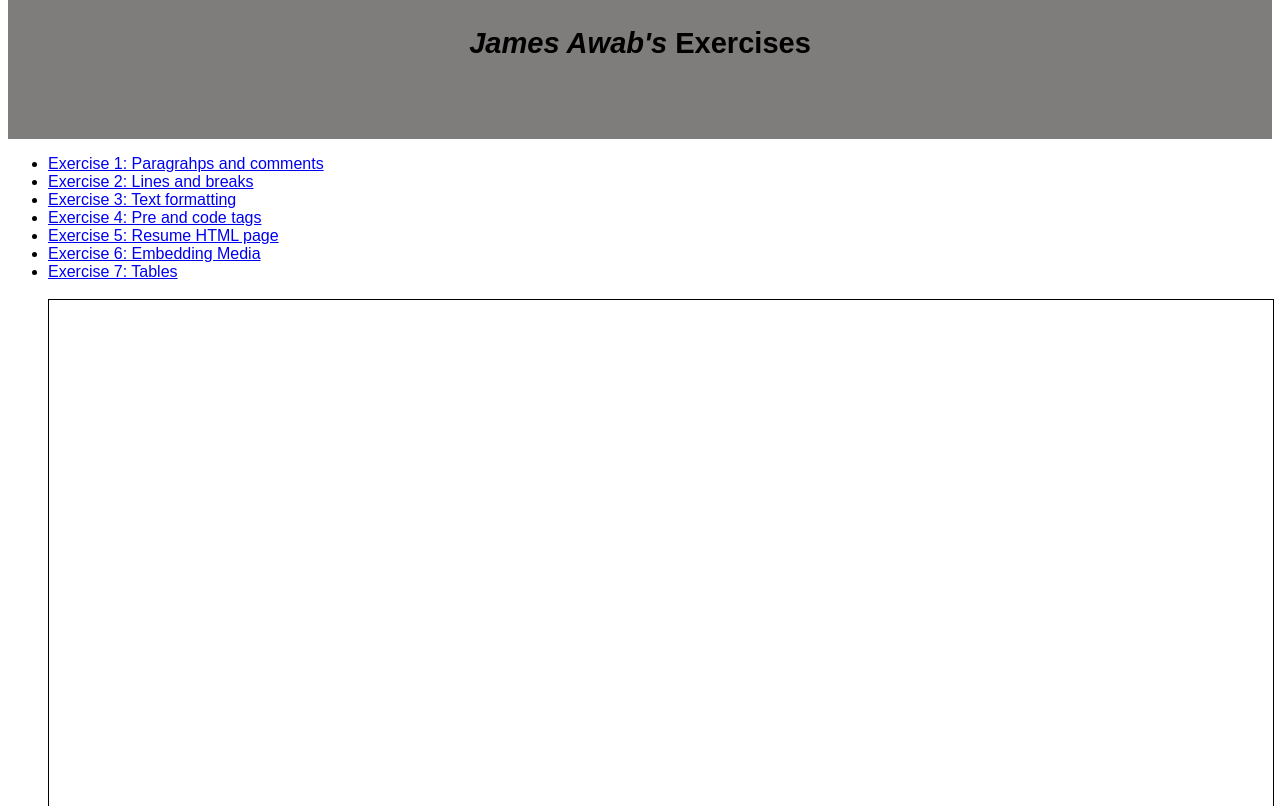
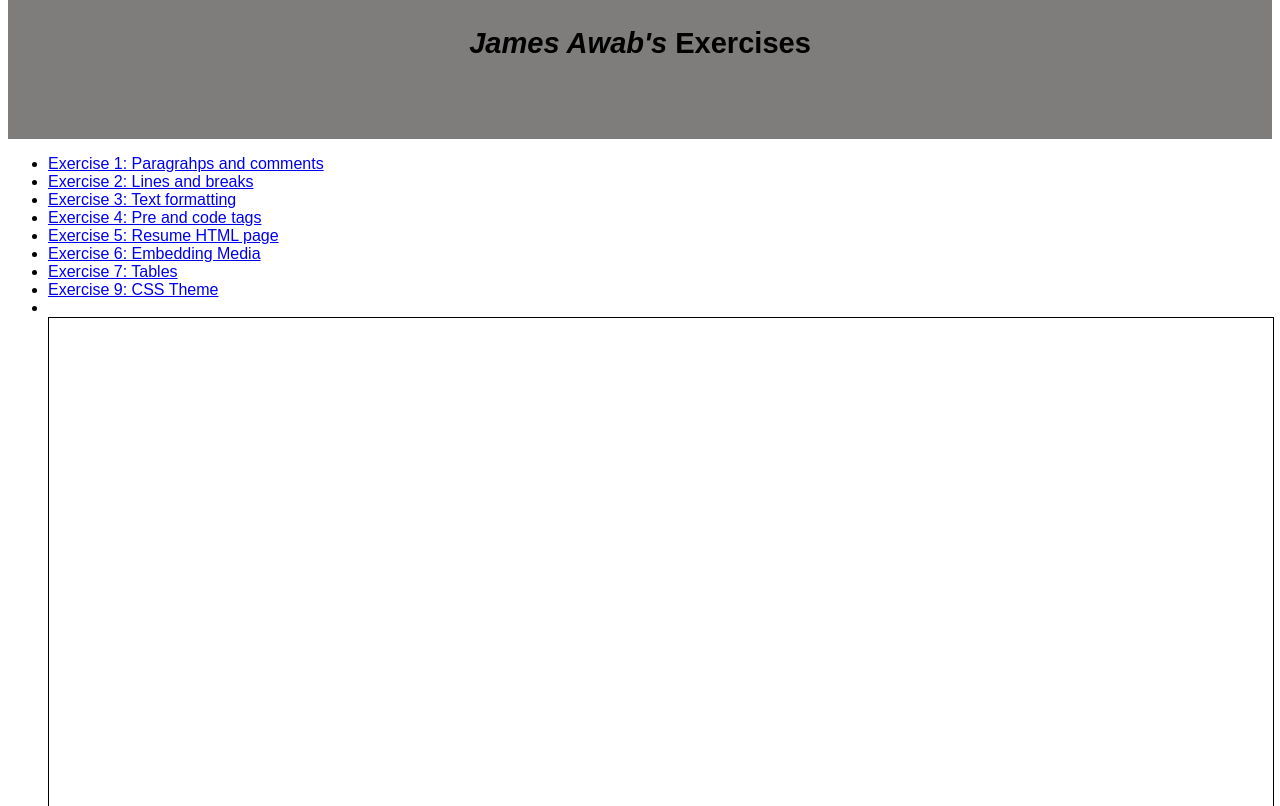
Before and after one commit to awabjames/kodego-demo, a plain HTML site: page index.html in a window 1280 px wide. Shown: the part 146-952 px from the top of the page. Drawn offline with Linux system fonts and the light colour scheme.

Commit message:
Update index.html

```diff
--- a/index.html
+++ b/index.html
@@ -31,6 +31,9 @@ header {
         <li><a href="Exercise5.html" target="iframe1"> Exercise 5: Resume HTML page</a></li>
         <li><a href="Exercise6.html" target="iframe1"> Exercise 6: Embedding Media</a></li>
         <li><a href="Exercise7.html" target="iframe1"> Exercise 7: Tables</a></li>
+      <li><a href="Exercise9.html" target="iframe1"> Exercise 9: CSS Theme </a></li>
+      <li><a href="https://awabjames.github.io/miniprojects/home.hmtl" target="iframe1">
+
         <br>
         <iframe src="Homepage.html" width="100%" height="1000" name="iframe1" style="border:1px solid black;">
         </iframe>
```
